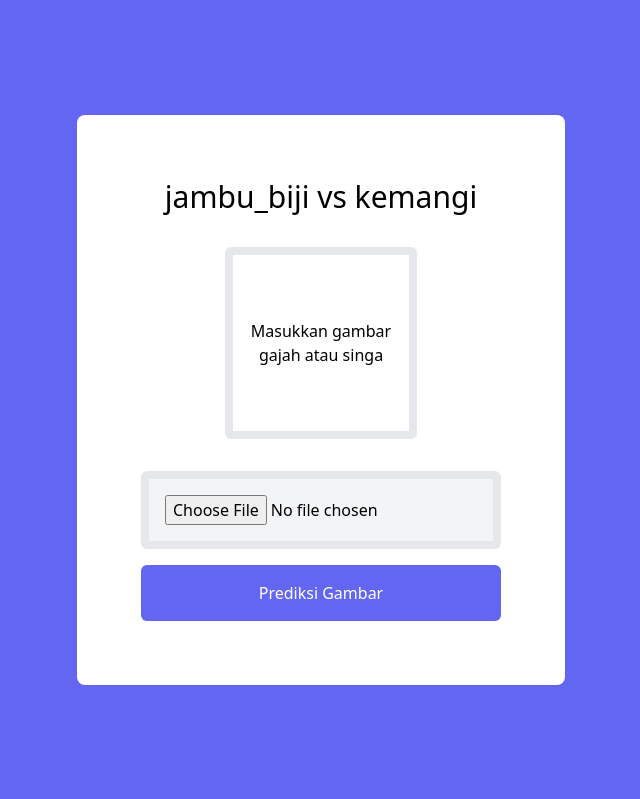
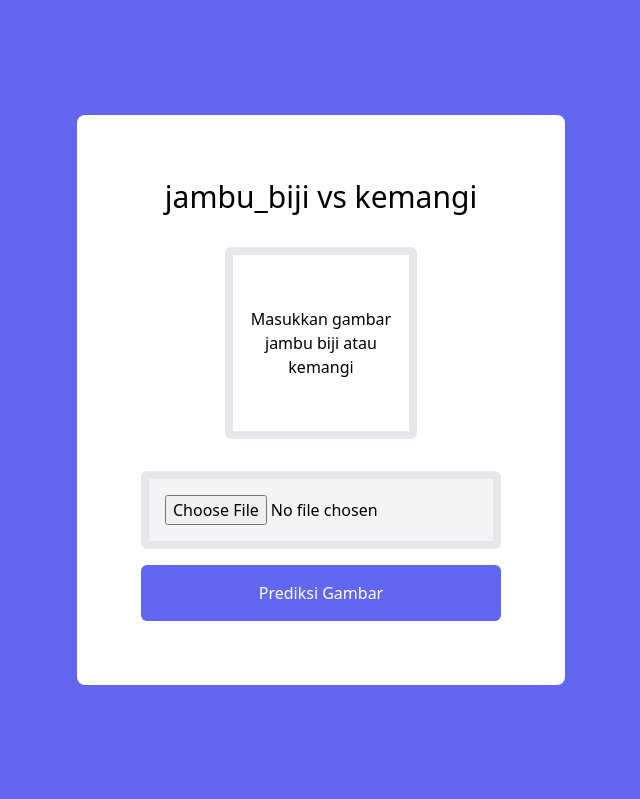
Before and after one commit to irsyad2001/FileHeroku, a Flask app: page / in a window 1280 px wide. Shown: the top 799 px of the page, without its empty margins (319-959 px from the left). Run offline with Flask 2, Linux system fonts and the light colour scheme.

Commit message:
Update index.html

```diff
--- a/templates/index.html
+++ b/templates/index.html
@@ -52,7 +52,7 @@
                     "
                 >
                     <p class="text-center">
-                        Masukkan gambar gajah atau singa
+                        Masukkan gambar jambu biji atau kemangi
                     </p>
                 </div>
                 {% endif %} {% if prediction %}
```
